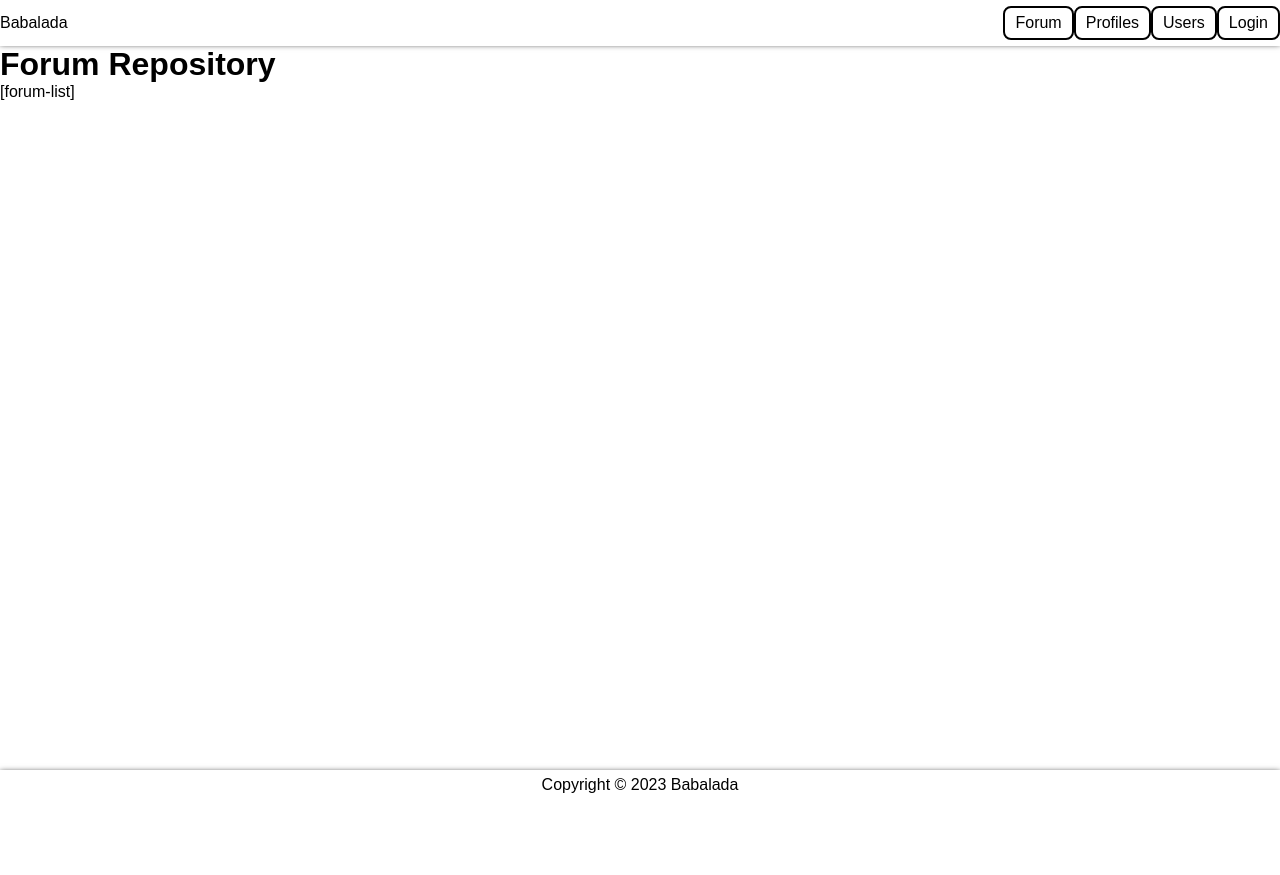
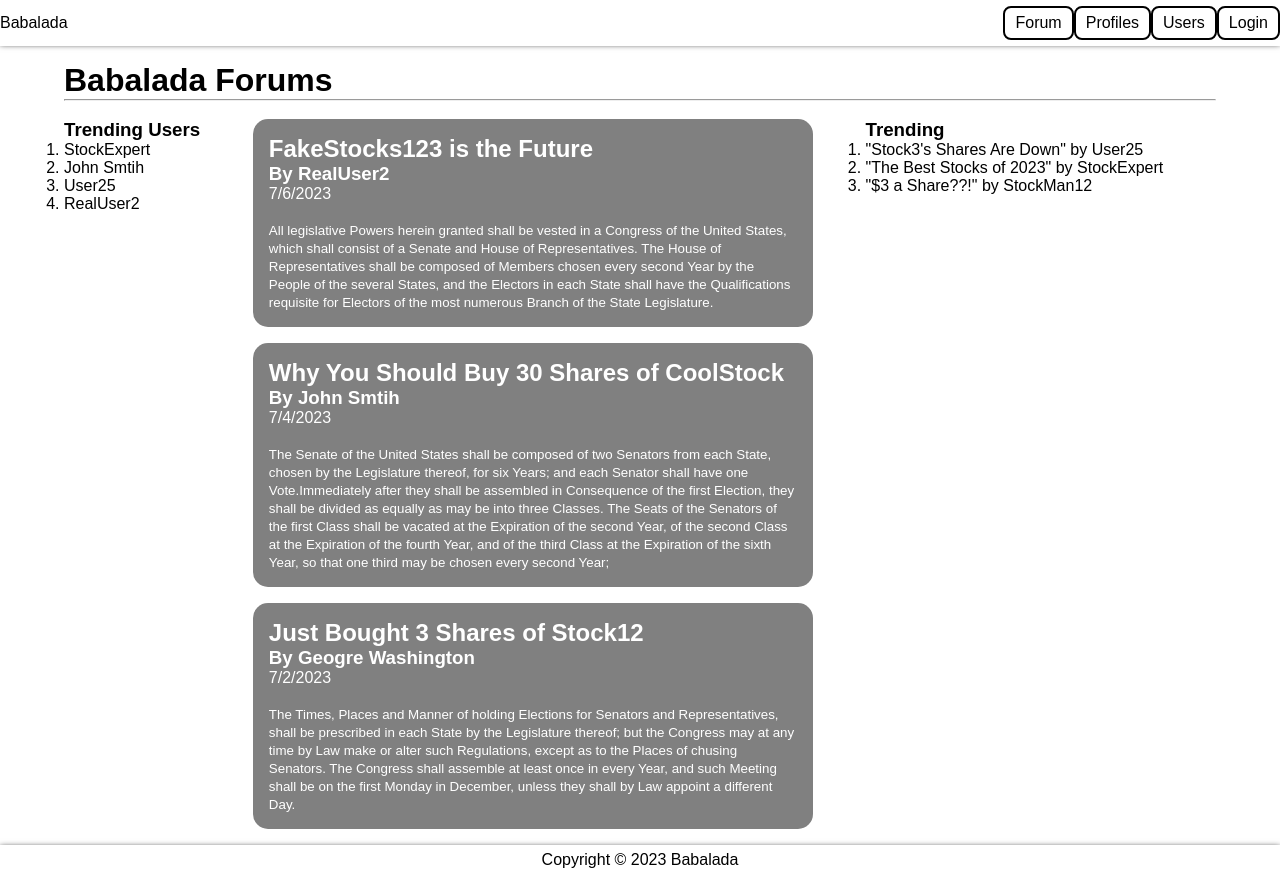
Before and after one commit to jigglytep/babalada, a SvelteKit app: page /f in a window 1280 px wide. Before the commit the page ends 800 px from the top, so only its background shows below. Built offline with nearby package versions, Linux system fonts and the light colour scheme.

Commit message:
Mock Page Content added

```diff
--- a/src/routes/+page.svelte
+++ b/src/routes/+page.svelte
@@ -9,7 +9,22 @@
   console.log(data);
 </script>
 
-<h1>Babalada</h1>
-<p>Aa Home</p>
-<p>data.s.home: {data.s.home}</p>
-<p>data.s.status: {data.s.status}</p>
+<div id="main-container">
+  <h1>Welcome to Babalada!</h1>
+  <div id="secondary-container">
+  </div>
+</div>
+
+<style>
+  #main-container {
+    width: 90%;
+    margin: auto;
+    padding-top: 1em;
+  }
+
+  #secondary-container {
+    width: 95%;
+    margin: auto;
+  }
+
+</style>
--- a/src/routes/f/+page.svelte
+++ b/src/routes/f/+page.svelte
@@ -1,2 +1,96 @@
-<h1>Forum Repository</h1>
-<p>[forum-list]</p>
+<script>
+    let forums = [
+        {title: "FakeStocks123 is the Future", created: "7/6/2023", author: "RealUser2", content: "All legislative Powers herein granted shall be vested in a Congress of the United States, which shall consist of a Senate and House of Representatives. The House of Representatives shall be composed of Members chosen every second Year by the People of the several States, and the Electors in each State shall have the Qualifications requisite for Electors of the most numerous Branch of the State Legislature."},
+        {title: "Why You Should Buy 30 Shares of CoolStock", created: "7/4/2023", author: "John Smtih", content: "The Senate of the United States shall be composed of two Senators from each State, chosen by the Legislature thereof, for six Years; and each Senator shall have one Vote.Immediately after they shall be assembled in Consequence of the first Election, they shall be divided as equally as may be into three Classes. The Seats of the Senators of the first Class shall be vacated at the Expiration of the second Year, of the second Class at the Expiration of the fourth Year, and of the third Class at the Expiration of the sixth Year, so that one third may be chosen every second Year;"},
+        {title: "Just Bought 3 Shares of Stock12", created: "7/2/2023", author: "Geogre Washington", content: "The Times, Places and Manner of holding Elections for Senators and Representatives, shall be prescribed in each State by the Legislature thereof; but the Congress may at any time by Law make or alter such Regulations, except as to the Places of chusing Senators. The Congress shall assemble at least once in every Year, and such Meeting shall be on the first Monday in December, unless they shall by Law appoint a different Day."}
+    ]
+
+    let trending = [
+        {title: "Stock3's Shares Are Down", author: "User25"},
+        {title: "The Best Stocks of 2023", author: "StockExpert"},
+        {title: "$3 a Share??!", author: "StockMan12"}
+    ]
+
+    let users = [
+        {name: "StockExpert"},
+        {name: "John Smtih"},
+        {name: "User25"},
+        {name: "RealUser2"}
+    ]
+</script>
+
+<div id="main-container">
+    <header>
+        <h1>Babalada Forums</h1>
+        <hr />
+        <br />
+    </header>
+    <aside id="userForms">
+        <h3>Trending Users</h3>
+        <ol>
+            {#each users as user}
+                <li>{user.name}</li>
+            {/each}
+        </ol>
+    </aside>
+    <main>
+        {#each forums as f}
+        <div class="forums">
+            <h2>{f.title}</h2>
+            <h3>By {f.author}</h3>
+            <p>{f.created}</p>
+            <br />
+            <p><small>{f.content}</small></p>
+        </div>
+        {/each}
+    </main>
+    <aside id="trending">
+        <h3>Trending</h3>
+        <ol>
+            {#each trending as t}
+                <li>"{t.title}" by {t.author}</li>
+            {/each}
+        </ol>
+    </aside>
+</div>
+
+  <style>
+    #main-container {
+      width: 90%;
+      margin: auto;
+      padding-top: 1em;
+      display: grid;
+      grid-template-columns: 33%, 33%, 33%;
+      grid-template-rows: 10em, auto;
+    }
+
+    header {
+        grid-column: 1 / 4;
+        grid-row: 1 / 2;
+    }
+
+    #userForms {
+        grid-column: 1 / 2;
+        grid-row: 2 / 3;
+    }
+
+    main {
+        grid-column: 2 / 3;
+        grid-row: 2 / 3;
+    }
+
+    #trending{
+        grid-column: 3 / 4;
+        grid-row: 2 / 3;
+    }
+
+    .forums {
+        width: 35em;
+        height: auto;
+        background-color: grey;
+        border-radius: 15px;
+        color: white;
+        padding: 1em;
+        margin-bottom: 1em;
+    }
+  </style>
--- a/src/routes/f/[slug]/+page.svelte
+++ b/src/routes/f/[slug]/+page.svelte
@@ -1,7 +1,65 @@
 <script lang="ts">
   import type { PageData } from "./$types";
 	export let data: PageData;
+
+  let title = "Why Should You Buy 30 Shares of FakeStock123";
+  let author = "John Smtih";
+  let created = "7/6/2023";
+  let comments = [
+    {author: "FakeUser2", created: "7/6/2023", content: "Lorem, ipsum dolor sit amet consectetur adipisicing elit. Expedita, rerum?"},
+    {author: "StockExpert", created: "7/6/2023", content: "Hic recusandae labore id repellat reiciendis illum suscipit, in, vero et inventore at, ratione quae. Sed, atque amet? Lorem ipsum dolor sit amet consectetur adipisicing elit. Culpa assumenda quis error similique. Facere laboriosam quia non vel reiciendis dolores. Commodi, pariatur non tenetur nobis recusandae est libero blanditiis ullam! Lorem ipsum dolor sit amet consectetur adipisicing elit. Quibusdam dicta veniam dolore provident expedita nobis quae nisi explicabo, est eos perspiciatis numquam error eum earum qui accusantium odit, iste fugiat."},
+    {author: "User1234", created: "7/6/2023", content: "Non excepturi delectus deleniti!"}
+  ]
 </script>
 
-<h1>Forum [{data.slug}]</h1>
-<p>Aa about [{data.slug}].</p>
+<div id="main-container">
+  <h1>"{title}"</h1>
+  <h3 id="byline">Created by {author} on {created}</h3>
+  <br />
+  <div id="secondary-container">
+    <p>Lorem, ipsum dolor sit amet consectetur adipisicing elit. Expedita, rerum? Sed, voluptas officiis. Iste, laudantium non ab enim voluptatum suscipit voluptatem? Reprehenderit velit saepe eum unde ratione nobis perferendis non. Lorem ipsum, dolor sit amet consectetur adipisicing elit. Alias corporis accusamus harum aut eos voluptate, exercitationem repellat officia quo veniam nobis officiis fugit dicta deserunt ducimus aperiam placeat at quibusdam.</p>
+    <br />
+    <p>Lorem ipsum dolor sit amet consectetur adipisicing elit. Similique sit possimus excepturi corporis doloremque minima praesentium reprehenderit quas aliquid. Labore odio maiores saepe animi modi reiciendis obcaecati unde sequi autem. Lorem ipsum dolor, sit amet consectetur adipisicing elit. Nostrum in sapiente quibusdam asperiores unde, enim ex debitis repudiandae accusantium nemo facilis, quam incidunt laborum facere nesciunt sunt consequatur aperiam consectetur!</p>
+    <br />
+    <p>Lorem ipsum dolor sit amet consectetur adipisicing elit. Non excepturi delectus deleniti! Hic recusandae labore id repellat reiciendis illum suscipit, in, vero et inventore at, ratione quae. Sed, atque amet? Lorem ipsum dolor sit amet consectetur adipisicing elit. Culpa assumenda quis error similique. Facere laboriosam quia non vel reiciendis dolores. Commodi, pariatur non tenetur nobis recusandae est libero blanditiis ullam! Lorem ipsum dolor sit amet consectetur adipisicing elit. Quibusdam dicta veniam dolore provident expedita nobis quae nisi explicabo, est eos perspiciatis numquam error eum earum qui accusantium odit, iste fugiat.</p>
+    <br />
+  </div>
+  <h1>Comments</h1>
+  <br />
+  {#if comments.length == 0}
+  <p>There are no comment</p>
+  {:else}
+    {#each comments as c}
+    <div class="comment">
+      <p>{c.author}</p>
+      <p>{c.created}</p>
+      <br />
+      <p>{c.content}</p>
+    </div>
+    {/each}
+  {/if}
+</div>
+
+<style>
+  #main-container {
+    width: 90%;
+    margin: auto;
+    padding-top: 1em;
+  }
+
+  #byline {
+    padding-left: 1em;
+  }
+
+  #secondary-container {
+    width: 95%;
+    margin: auto;
+  }
+
+  .comment {
+    border: 1px solid black;
+    border-radius: 15px;
+    padding: 1em;
+    margin: 1em;
+  }
+</style>
--- a/src/routes/p/+page.svelte
+++ b/src/routes/p/+page.svelte
@@ -1,2 +1,53 @@
-<h1>Portfolio Repository</h1>
-<p>[portfolio-list]</p>
+<script>
+let ports = [
+    {name: "Main", created: "7/6/2023", funds: "$1,345"},
+    {name: "Backup", created: "7/6/2023", funds: "$1,245"},
+    {name: "Startegy 3", created: "7/1/2023", funds: "1,320.85"},
+    {name: "Portfolio4", created: "7/5/2023", funds: "$0.01"}
+  ]
+
+  function remove() {
+    console.log("delete");
+  }
+</script>
+
+<div id="main-container">
+    <h1>Active Portfolios</h1>
+    {#if ports.length == 0}
+    <p>You have no created portfolios</p>
+    {:else}
+      {#each ports as p, i}
+      <div class="port">
+        <h3>{i + 1}) {p.name}</h3>
+        <small>Created: {p.created}</small>
+        <br />
+        <small>Current Funds: {p.funds}</small>
+        <br />
+        <button on:click={remove}>Delete</button>
+      </div>
+      {/each}
+  {/if}
+</div>
+
+<style>
+  #main-container {
+    width: 90%;
+    margin: auto;
+    padding-top: 1em;
+  }
+
+  .port {
+    width: auto;
+    height: auto;
+    background-color: grey;
+    border-radius: 15px;
+    margin-bottom: 1em;
+    color: white;
+    padding: 1em;
+  }
+
+  button {
+    padding: 1em;
+    background-color: gainsboro;
+  }
+</style>
--- a/src/routes/u/+page.svelte
+++ b/src/routes/u/+page.svelte
@@ -1,2 +1,70 @@
-<h1>User Repository</h1>
-<p>[user-list]</p>
+<script>
+    let users = [
+        {name: "John Smtih", username: "JohnSmtih1"},
+        {name: "Jane Don", username: "StockExpert"},
+        {name: "James Smith Jr", username: "RealUser2"},
+        {name: "Bill Bob", username: "StockHaver"},
+        {name: "Thomas LastName", username: "InvestKnower"},
+        {name: "Douglas Thomas", username: "CaptinStocks"},
+        {name: "Geogre Washington", username: "PresidentofStocks"},
+        {name: "Kate Mitchel", username: "StocksRCool"}
+    ]
+
+    function goToProfile() {
+        console.log("goToProfile");
+    }
+</script>
+
+<div id="main-container">
+    <h1>Users</h1>
+    <hr />
+    <br />
+    <div id="secondary-container">
+        {#if users.length == 0}
+            <p>You have no created portfolios</p>
+        {:else}
+        {#each users as u}
+            <div class="user">
+                <div class="picture"></div>
+                <h3>{u.name}</h3>
+                <p>@{u.username}</p>
+                <br />
+                <button on:click={goToProfile}>Go To Profile</button>
+            </div>
+        {/each}
+        {/if}
+    </div>
+</div>
+
+<style>
+  #main-container {
+    width: 90%;
+    margin: auto;
+    padding-top: 1em;
+  }
+
+  #secondary-container {
+    width: 95%;
+    margin: auto;
+    display: flex;
+    flex-direction: row;
+    flex-wrap: wrap;
+  }
+
+  .picture {
+    width: 10em;
+    height: 10em;
+    background-color: black;
+    padding: 1em;
+  }
+
+  .user {
+    width: 12em;
+    height: 20em;
+    background-color: grey;
+    border-radius: 15px;
+    color: white;
+    padding: 1em;
+    margin:1em;
+  }
+</style>
```
Also changed, not shown: src/routes/u/[slug]/+page.svelte (+4 -3 lines).
